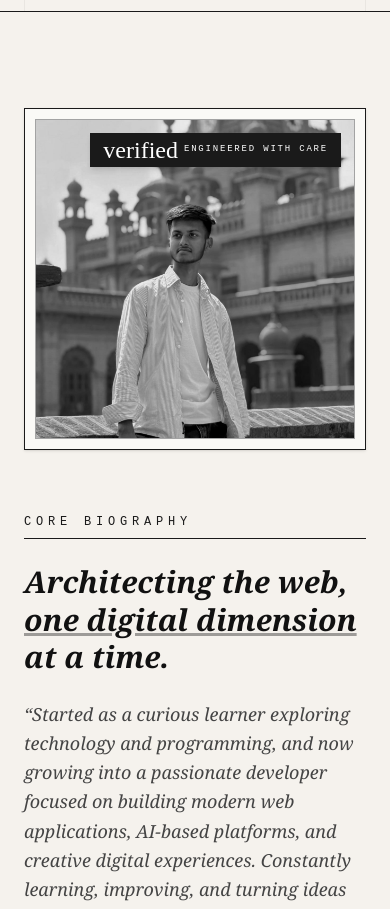
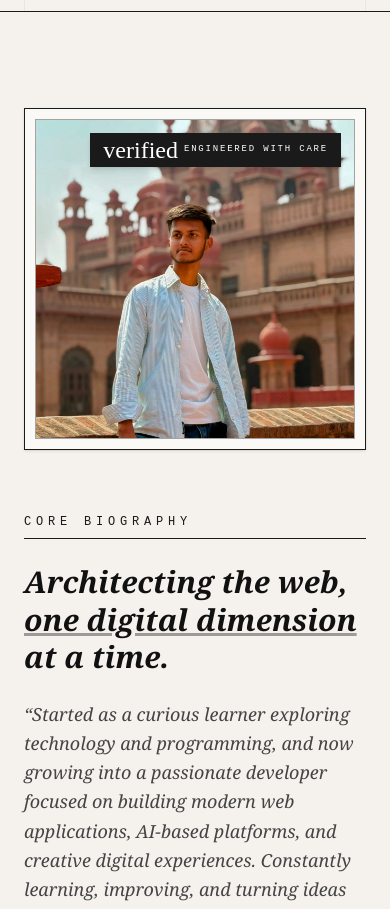
Before and after one commit to coder-nik200/Portfolio, a React (Vite) app: page / in a window 390 px wide. Shown: the part 920-1829 px from the top of the page. Built offline with nearby package versions, Linux system fonts and the light colour scheme; no server answers.

Commit message:
Changes in About page images

```diff
--- a/src/components/About.tsx
+++ b/src/components/About.tsx
@@ -25,20 +25,11 @@ export default function About() {
         {/* Profile Image Column (framed with a crisp thin border) */}
         <div className="lg:col-span-5 relative">
           <div className="relative border border-on-surface p-2.5 bg-[#FAF9F6] shadow-sm">
-            <div
-              onClick={() => {
-                if (window.innerWidth < 768) {
-                  setGlow(!glow);
-                }
-              }}
-              className={`aspect-square overflow-hidden border bg-white transition-all duration-500 ${glow
-                  ? "shadow-[0_0_40px_rgba(255,255,255,0.9)] border-white"
-                  : "border-on-surface/40"
-                }`}
-            >
+            <div className="aspect-square overflow-hidden border border-on-surface/40 bg-white">
               <img
-                className="w-full h-full object-cover grayscale brightness-95 hover:grayscale-0 hover:brightness-100 transition-all duration-700"
+                className="w-full h-full object-cover md:grayscale md:brightness-95 md:hover:grayscale-0 md:hover:brightness-100 transition-all duration-700"
                 alt="Portrait of Nitish Bharti"
+                referrerPolicy="no-referrer"
                 src="/Nitish.jpeg"
               />
             </div>
```
